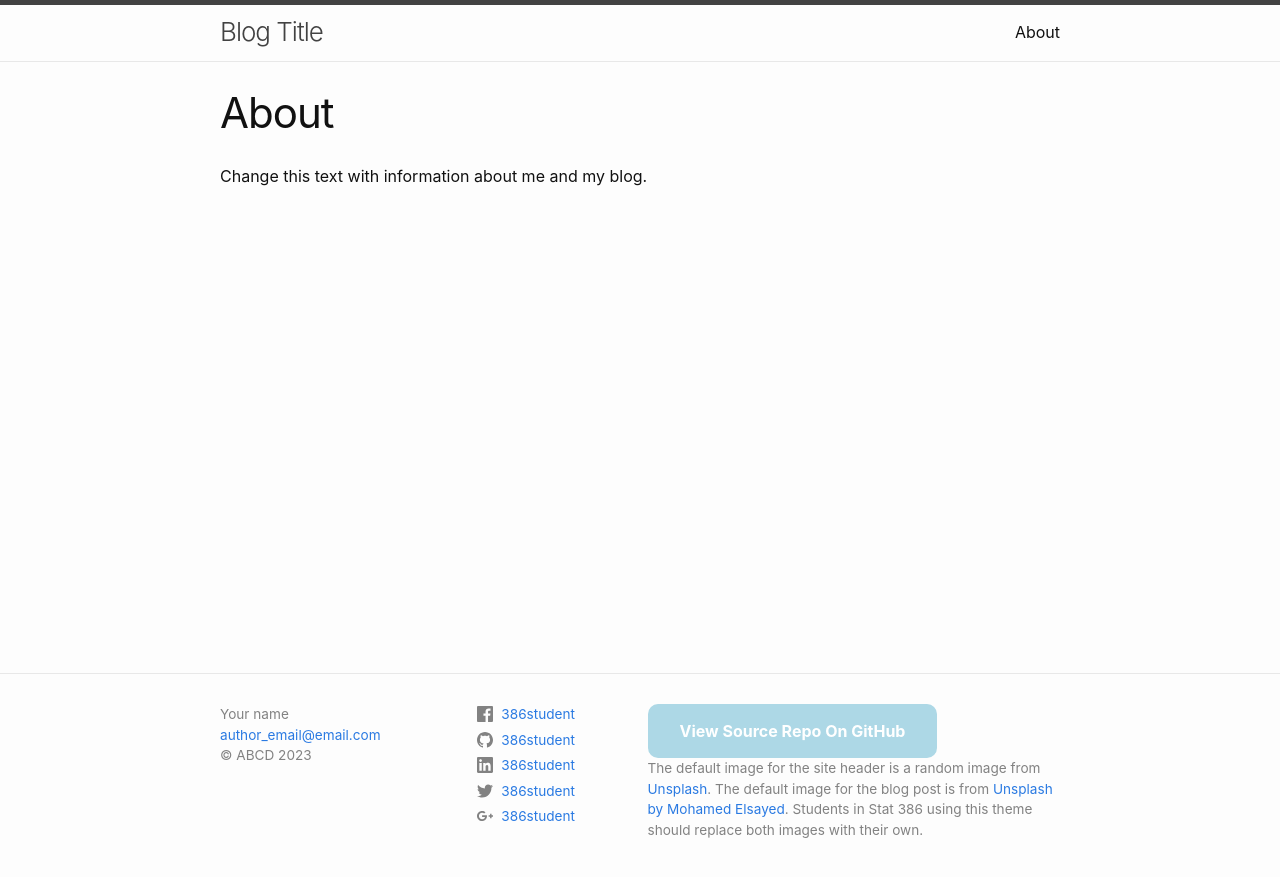
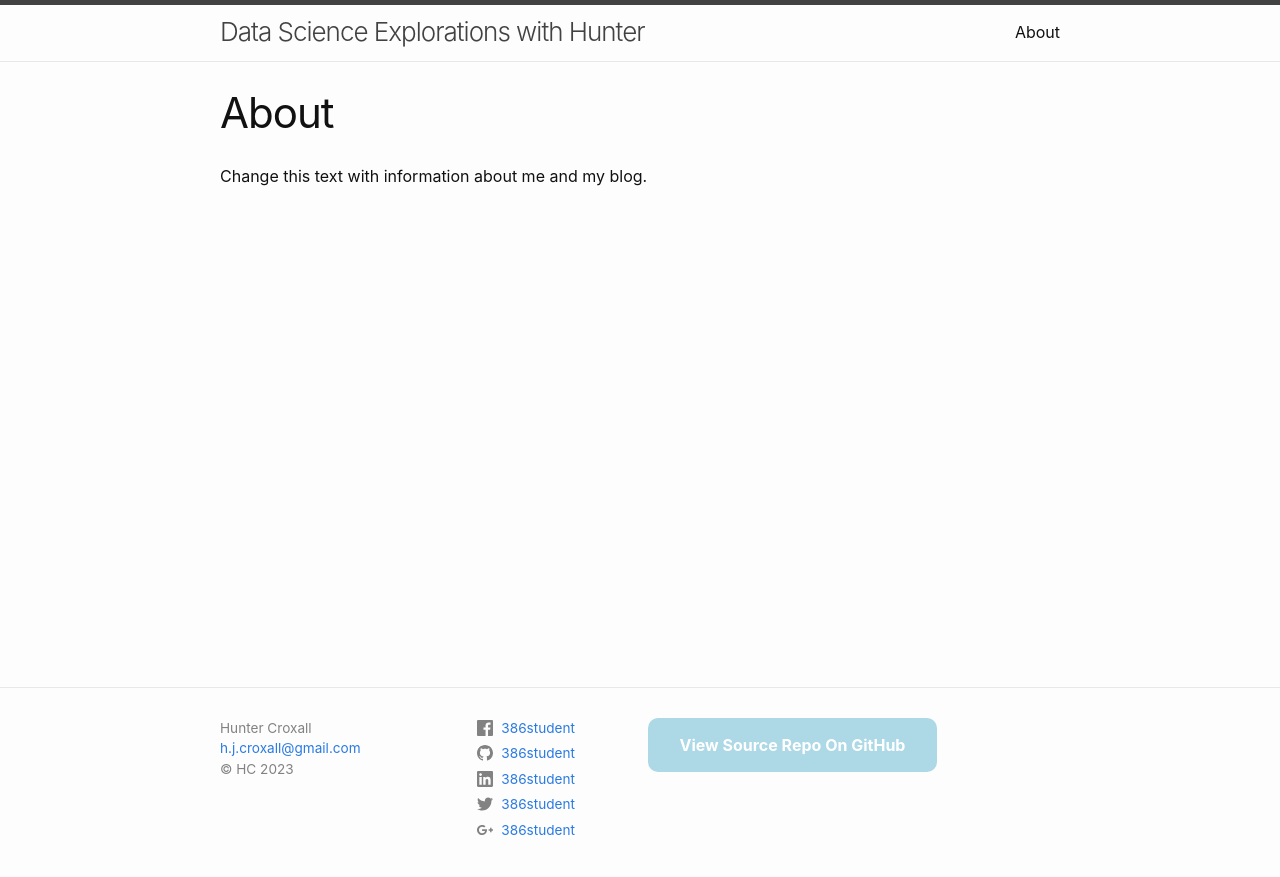
Before and after one commit to huntercroxall/huntercroxall.github.io, a Jekyll site: the page built from stat386-blog-theme-main/about.markdown, in a window 1280 px wide. Shown: the top 877 px of the page. Built offline with Jekyll 4.4.1, drawn with Linux system fonts in a browser that asks for light colours.

Commit message:
changed the config file

```diff
--- a/stat386-blog-theme-main/_config.yml
+++ b/stat386-blog-theme-main/_config.yml
@@ -18,20 +18,15 @@
 # You can create any custom variable you would like, and they will be accessible
 # in the templates via {{ site.myvariable }}.
 
-title: Blog Title
-email: author_email@email.com
-description: "Change the description so that it describes your blog"
-baseurl: "/stat386-blog-theme" # the name of the repository
-url: "https://esnt.github.io" #  change this to "https://<your-github-username>.github.io"
+title: Data Science Explorations with Hunter
+email: h.j.croxall@gmail.com
+description: "My blog discusses the important aspects of data science that I find interesting!"
+baseurl: # the name of the repository
+url: "https://huntercroxall.github.io" #  change this to "https://<your-github-username>.github.io"
 image: https://source.unsplash.com/random
-author: Your name
-copyright: ABCD # Your initials or what you want the copyright to be.  Leave empty for no copyright
-footer_description: 'The default image for the site header is a random image from
-        <a href="https://source.unsplash.com/random" target="_blank"> Unsplash</a>.
-        The default image for the blog post is from
-        <a href="https://unsplash.com/photos/DWpR-BpKlw0?utm_source=unsplash&utm_medium=referral&utm_content=creditShareLink" target="_blank"
-        >Unsplash by Mohamed Elsayed</a>. Students in Stat 386 using this theme should replace both images
-        with their own.'
+author: Hunter Croxall
+copyright: HC # Your initials or what you want the copyright to be.  Leave empty for no copyright
+footer_description:
 
 
 # Social media users names.  Leave fields blank that you don't want displayed
```
